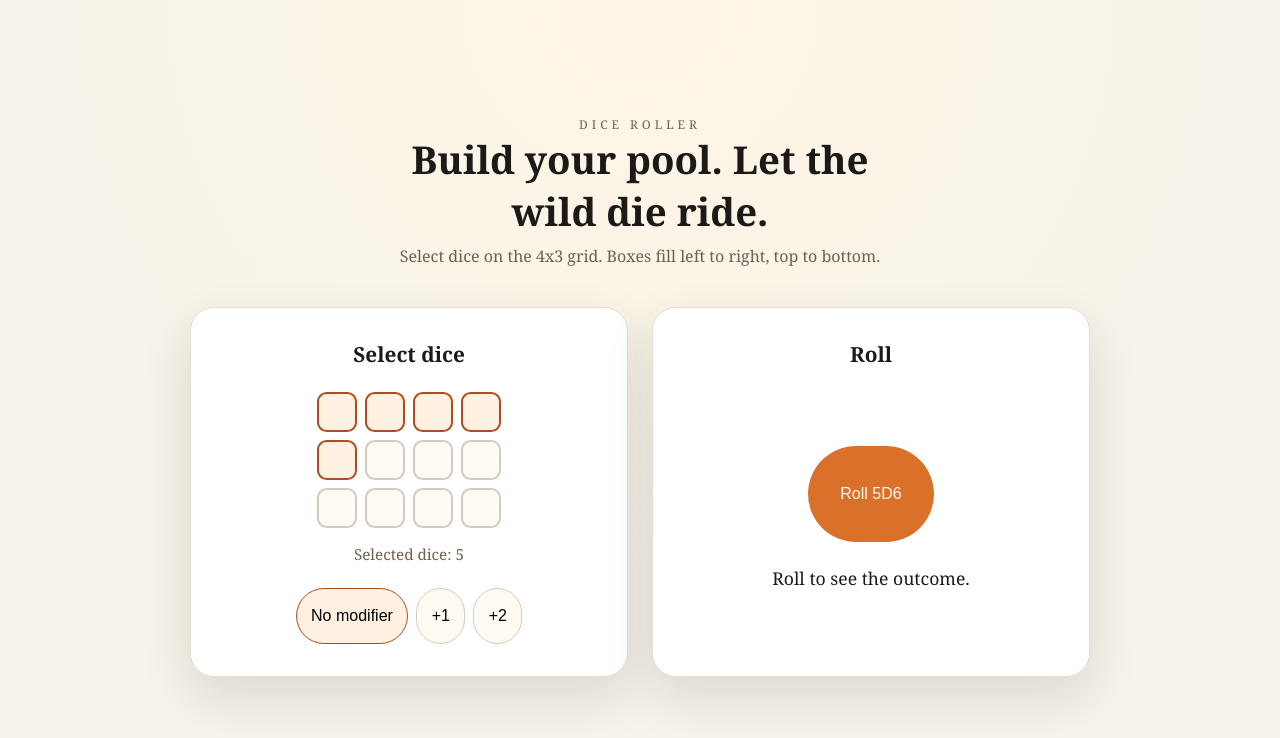
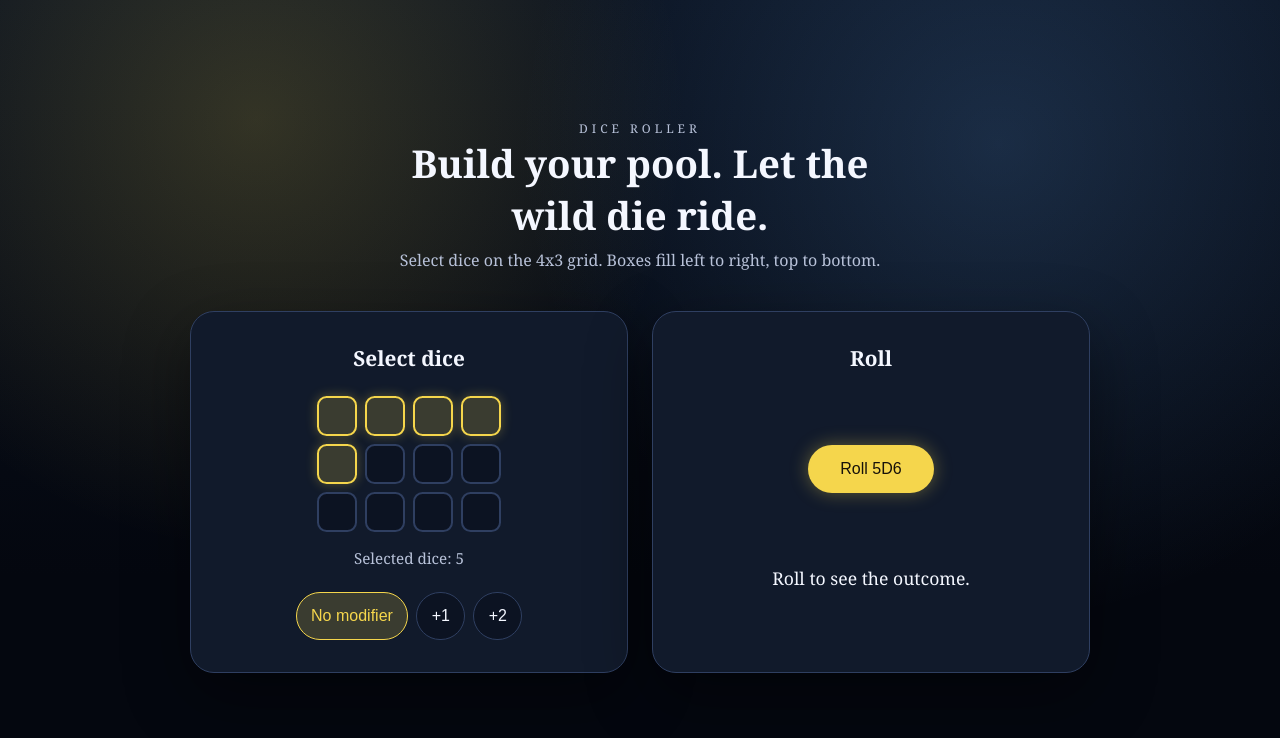
Before and after one commit to jreynoso/react-dice-roller, a React (Vite) app: page / in a window 1280 px wide. Shown: the top 738 px of the page. Built offline with nearby package versions, Linux system fonts and the light colour scheme.

Commit message:
Sw style change (#1)
* updated the UI color scheme

* adjusted button heights

```diff
--- a/src/ui/components/DiceFace.tsx
+++ b/src/ui/components/DiceFace.tsx
@@ -10,21 +10,21 @@ type DiceFaceProps = {
 const Face = styled.div<{ $isWild: boolean }>`
   width: 3.5rem;
   height: 3.5rem;
-  border: 2px solid ${({ $isWild }) => ($isWild ? '#b24b1f' : 'var(--ink)')};
+  border: 2px solid ${({ $isWild }) => ($isWild ? 'var(--wild-border)' : 'var(--border)')};
   border-radius: 0.85rem;
   display: grid;
   place-items: center;
   font-size: 1.4rem;
   font-weight: 700;
-  background: ${({ $isWild }) => ($isWild ? '#fff1e2' : '#fffaf2')};
-  color: ${({ $isWild }) => ($isWild ? '#7a2c10' : 'inherit')};
+  background: ${({ $isWild }) => ($isWild ? 'var(--wild-bg)' : 'var(--panel-secondary)')};
+  color: ${({ $isWild }) => ($isWild ? 'var(--wild-ink)' : 'var(--ink)')};
 `
 
 const Label = styled.span`
   font-size: 0.7rem;
   letter-spacing: 0.12rem;
   text-transform: uppercase;
-  color: #6f604b;
+  color: var(--muted);
 `
 
 const Wrapper = styled.div`
--- a/src/ui/components/DiceSelector.tsx
+++ b/src/ui/components/DiceSelector.tsx
@@ -26,15 +26,16 @@ const Cell = styled.button<{
   width: 2.5rem;
   height: 2.5rem;
   border-radius: 0.6rem;
-  border: 2px solid ${({ $selected }) => ($selected ? '#b24b1f' : '#d6cbbb')};
-  background: ${({ $selected }) => ($selected ? '#fff1e2' : '#fffaf2')};
+  border: 2px solid ${({ $selected }) => ($selected ? 'var(--accent)' : 'var(--border)')};
+  background: ${({ $selected }) => ($selected ? 'rgba(245, 214, 76, 0.18)' : 'var(--panel-secondary)')};
+  box-shadow: ${({ $selected }) => ($selected ? '0 0 12px rgba(245, 214, 76, 0.3)' : 'none')};
   cursor: pointer;
 `
 
 const Count = styled.p`
   margin: 0;
   font-size: 0.95rem;
-  color: #6f604b;
+  color: var(--muted);
 `
 
 function DiceSelector({
--- a/src/ui/components/RollButton.tsx
+++ b/src/ui/components/RollButton.tsx
@@ -11,13 +11,15 @@ const Button = styled.button`
   border: none;
   border-radius: 999px;
   background: var(--accent);
-  color: #fffaf2;
+  color: var(--accent-ink);
   font-size: 1rem;
   padding: 0.75rem 2rem;
+  height: 3rem;
   cursor: pointer;
+  box-shadow: 0 0 18px rgba(245, 214, 76, 0.35);
 
   &:hover {
-    filter: brightness(0.95);
+    filter: brightness(1.06);
   }
 
   &:disabled {
--- a/src/ui/pages/DicePage.tsx
+++ b/src/ui/pages/DicePage.tsx
@@ -28,7 +28,7 @@ const Header = styled.header`
 
   p {
     margin: 0.5rem 0 0;
-    color: #6f604b;
+    color: var(--muted);
   }
 `
 
@@ -37,7 +37,7 @@ const Overline = styled.p`
   letter-spacing: 0.25rem;
   font-size: 0.75rem;
   margin: 0 0 0.5rem;
-  color: #6f604b;
+  color: var(--muted);
 `
 
 const Panels = styled.div`
@@ -74,10 +74,11 @@ const ModifierGroup = styled.div`
 `
 
 const ModifierButton = styled.button<{ $active: boolean }>`
-  height: 3.5rem;
-  border: 1px solid ${({ $active }) => ($active ? '#b24b1f' : '#d6cbbb')};
+  height: 3rem;
+  border: 1px solid ${({ $active }) => ($active ? 'var(--accent)' : 'var(--border)')};
   border-radius: 999px;
-  background: ${({ $active }) => ($active ? '#fff1e2' : '#fffaf2')};
+  background: ${({ $active }) => ($active ? 'rgba(245, 214, 76, 0.18)' : 'var(--panel-secondary)')};
+  color: ${({ $active }) => ($active ? 'var(--accent)' : 'var(--ink)')};
   padding: 0.4rem 0.9rem;
   font-size: 1rem;
   cursor: pointer;
@@ -99,7 +100,7 @@ const WildRolls = styled.div`
 const WildRollsLabel = styled.p`
   margin: 0;
   font-size: 0.9rem;
-  color: #6f604b;
+  color: var(--muted);
 `
 
 const WildRollsRow = styled.div`
@@ -114,20 +115,20 @@ const Summary = styled.div`
   gap: 0.35rem;
   text-align: center;
   font-size: 0.95rem;
-  color: #3b3126;
+  color: var(--muted);
 `
 
 const ModalOverlay = styled.div`
   position: fixed;
   inset: 0;
-  background: rgba(18, 14, 10, 0.35);
+  background: var(--overlay);
   display: grid;
   place-items: center;
   padding: 1.5rem;
 `
 
 const Modal = styled.div`
-  background: #fffaf2;
+  background: var(--panel);
   border: 1px solid var(--border);
   border-radius: 1.25rem;
   padding: 2rem;
@@ -145,7 +146,7 @@ const ModalTitle = styled.h3`
 
 const ModalBody = styled.p`
   margin: 0;
-  color: #3b3126;
+  color: var(--muted);
 `
 
 const ModalActions = styled.div`
@@ -155,10 +156,10 @@ const ModalActions = styled.div`
 `
 
 const ModalButton = styled.button<{ $primary?: boolean }>`
-  border: 1px solid ${({ $primary }) => ($primary ? '#b24b1f' : '#d6cbbb')};
+  border: 1px solid ${({ $primary }) => ($primary ? 'var(--accent)' : 'var(--border)')};
   border-radius: 999px;
-  background: ${({ $primary }) => ($primary ? '#b24b1f' : '#fffaf2')};
-  color: ${({ $primary }) => ($primary ? '#fffaf2' : '#3b3126')};
+  background: ${({ $primary }) => ($primary ? 'var(--accent)' : 'var(--panel-secondary)')};
+  color: ${({ $primary }) => ($primary ? 'var(--accent-ink)' : 'var(--ink)')};
   padding: 0.5rem 1.2rem;
   font-size: 0.95rem;
   cursor: pointer;
--- a/src/ui/styles/globalStyles.ts
+++ b/src/ui/styles/globalStyles.ts
@@ -2,12 +2,20 @@ import { createGlobalStyle } from 'styled-components'
 
 const GlobalStyles = createGlobalStyle`
   :root {
-    --bg: #f7f3ea;
-    --ink: #1b1a17;
-    --accent: #d9712a;
-    --panel: #ffffff;
-    --border: #e6dfd2;
-    --shadow: 0 20px 50px rgba(27, 26, 23, 0.12);
+    --bg: #04070f;
+    --bg-secondary: #0a1220;
+    --ink: #f4f7ff;
+    --muted: #b8c2d9;
+    --accent: #f5d64c;
+    --accent-ink: #17120a;
+    --panel: #111a2b;
+    --panel-secondary: #0c1322;
+    --border: #2f3f61;
+    --wild-bg: #2a1216;
+    --wild-border: #ff6d5f;
+    --wild-ink: #ffcdc4;
+    --overlay: rgba(1, 4, 10, 0.72);
+    --shadow: 0 22px 65px rgba(0, 0, 0, 0.42);
   }
 
   *,
@@ -21,7 +29,10 @@ const GlobalStyles = createGlobalStyle`
     min-height: 100vh;
     font-family: 'Georgia', 'Times New Roman', serif;
     color: var(--ink);
-    background: radial-gradient(circle at top, #fff6e5 0%, var(--bg) 55%);
+    background:
+      radial-gradient(circle at 20% 15%, rgba(245, 214, 76, 0.18) 0%, transparent 35%),
+      radial-gradient(circle at 78% 18%, rgba(107, 176, 255, 0.18) 0%, transparent 40%),
+      linear-gradient(180deg, var(--bg-secondary) 0%, var(--bg) 72%);
   }
 
   #root {
```
